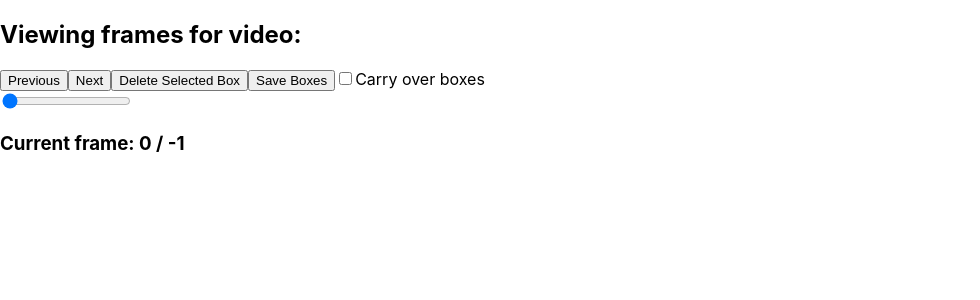
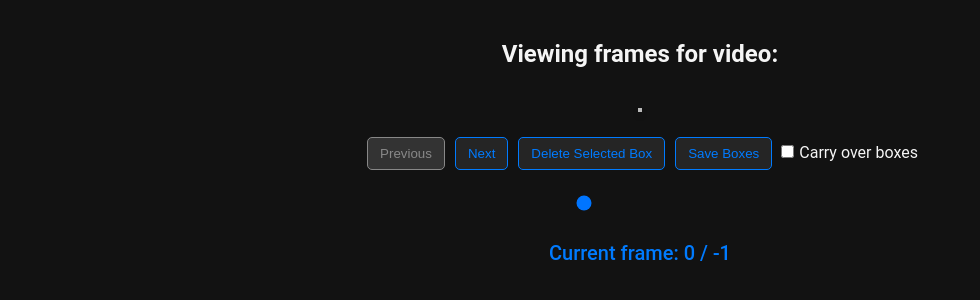
Before and after one commit to osu-uwrt/data_collection_webapp, a React (Create React App) app in the folder frontend/: page /video/1 in a window 1280 px wide. Shown: the top 300 px of the page, without its empty margins (0-980 px from the left). Built offline with nearby package versions, Linux system fonts and the light colour scheme; no server answers.

Commit message:
Css style testing

```diff
--- a/frontend/package.json
+++ b/frontend/package.json
@@ -3,12 +3,18 @@
   "version": "0.1.0",
   "private": true,
   "dependencies": {
+    "@chakra-ui/icons": "^2.1.1",
+    "@chakra-ui/react": "^2.8.1",
+    "@emotion/react": "^11.11.1",
+    "@emotion/styled": "^11.11.0",
     "@mantine/core": "^7.1.2",
     "@mantine/hooks": "^7.1.2",
+    "@mui/material": "^5.14.12",
     "@testing-library/jest-dom": "^5.17.0",
     "@testing-library/react": "^13.4.0",
     "@testing-library/user-event": "^13.5.0",
     "axios": "^1.5.1",
+    "framer-motion": "^10.16.4",
     "markerjs2": "^2.31.1",
     "re-resizable": "^6.9.11",
     "react": "^18.2.0",
--- a/frontend/src/App.css
+++ b/frontend/src/App.css
@@ -1,60 +1,142 @@
+/* App.css */
+body {
+  background-color: #121212;
+  color: #f5f5f5;
+}
+
 .index-page {
-  font-family: "Arial", sans-serif;
-  padding: 2rem;
-  max-width: 1200px;
-  margin: 0 auto;
+  font-family: "Roboto", sans-serif;
+  background-color: #181818;
+  padding: 20px;
+  display: flex;
+  flex-direction: column;
+  align-items: center;
 }
 
 .title {
-  text-align: center;
-  color: #333;
-  margin-bottom: 2rem;
-  font-weight: 400;
-  font-size: 2.5rem;
+  font-size: 28px;
+  color: #f5f5f5;
+  margin-bottom: 20px;
 }
 
 .video-list {
   display: grid;
-  grid-template-columns: repeat(auto-fill, minmax(250px, 1fr));
-  gap: 1.5rem;
+  grid-template-columns: repeat(4, 1fr);
+  gap: 20px;
+  width: 100%;
+  max-width: 1200px;
 }
 
 .video-item {
-  border: 1px solid #eaeaea;
-  border-radius: 5px;
+  background-color: #252525;
+  border-radius: 8px;
+  box-shadow: 0 4px 8px rgba(0, 0, 0, 0.1);
+  overflow: hidden;
   transition: transform 0.3s;
 }
 
 .video-item:hover {
   transform: scale(1.05);
-  box-shadow: 0 4px 15px rgba(0, 0, 0, 0.1);
 }
 
 .video-link {
+  display: block;
   text-decoration: none;
-  color: inherit;
-  display: block;
-}
-
-.video-thumbnail {
-  overflow: hidden;
-  border-radius: 5px 5px 0 0;
+  color: #f5f5f5;
 }
 
 .video-thumbnail img {
   width: 100%;
-  display: block;
-  transition: transform 0.3s;
-}
-
-.video-item:hover .video-thumbnail img {
-  transform: scale(1.1);
+  height: auto;
+  border-radius: 8px 8px 0 0;
 }
 
 .video-name {
-  padding: 1rem;
+  text-align: center;
+  padding: 10px;
   font-weight: 500;
+  color: #bbb;
+}
+
+#frame-viewer {
+  display: flex;
+  flex-direction: column;
+  align-items: center;
+  font-family: "Roboto", sans-serif;
+  margin: 20px 0;
+}
+
+.frame-container {
+  position: relative;
+  background-color: #252525;
+  border: 2px solid #bbb;
+  margin: 20px 0;
+  box-shadow: 0 4px 8px rgba(0, 0, 0, 0.1);
+}
+
+h2,
+h3 {
+  color: #f5f5f5;
+}
+
+.videoFrame {
+  max-width: 100%;
+  display: block;
+}
+
+#frame-slider {
+  width: 10%;
+  margin: 20px auto;
+  background-color: #252525;
+  color: #f5f5f5;
+}
+
+h2 {
+  font-size: 24px;
+  color: #f5f5f5;
+}
+
+h3 {
+  font-size: 18px;
   color: #555;
-  background-color: #f7f7f7;
-  border-radius: 0 0 5px 5px;
+  margin-top: 10px;
 }
+
+button {
+  padding: 8px 12px;
+  border: none;
+  margin: 5px;
+  cursor: pointer;
+  border-radius: 5px;
+  background-color: #252525;
+  border: 1px solid #007bff;
+  color: #007bff;
+  font-weight: 500;
+  transition: background-color 0.3s;
+}
+
+button:hover {
+  background-color: #007bff;
+  color: #f5f5f5;
+}
+
+button:disabled,
+button:disabled:hover {
+  background-color: #333;
+  color: #888;
+  border: 1px solid #888;
+  cursor: not-allowed;
+}
+
+input[type="checkbox"] {
+  margin-right: 5px;
+  background-color: #333;
+  border-color: #007bff;
+}
+
+h3 {
+  font-size: 20px;
+  margin-top: 10px;
+  font-weight: 500;
+  color: #007bff;
+}
--- a/frontend/src/components/IndexPage.js
+++ b/frontend/src/components/IndexPage.js
@@ -1,24 +1,24 @@
 import React, { useState, useEffect } from "react";
 import axios from "axios";
+import { Link } from "react-router-dom";
 import "../App.css";
 
 function IndexPage() {
   const [videos, setVideos] = useState([]);
 
   useEffect(() => {
-    async function fetchVideos() {
+    const fetchVideos = async () => {
       try {
         const response = await axios.get("http://localhost:5000/");
         if (Array.isArray(response.data)) {
           setVideos(response.data);
-          console.log("Videos:", response.data);
         } else {
           console.error("Unexpected response structure:", response.data);
         }
       } catch (error) {
         console.error("Error fetching videos:", error);
       }
-    }
+    };
 
     fetchVideos();
   }, []);
@@ -29,7 +29,7 @@ function IndexPage() {
       <div className="video-list">
         {videos.map((videoName) => (
           <div key={videoName} className="video-item">
-            <a href={`/video/${videoName}`} className="video-link">
+            <Link to={`/video/${videoName}`} className="video-link">
               <div className="video-thumbnail">
                 <img
                   src={`http://localhost:5000/data/frames/${videoName}/frame0.jpg`}
@@ -37,7 +37,7 @@ function IndexPage() {
                 />
               </div>
               <p className="video-name">{videoName}</p>
-            </a>
+            </Link>
           </div>
         ))}
       </div>
--- a/frontend/src/components/VideoPage.js
+++ b/frontend/src/components/VideoPage.js
@@ -158,10 +158,16 @@ function VideoPage() {
           </div>
 
           <div>
-            <button onClick={() => updateFrame(currentFrame - 1, carryBoxes)}>
+            <button
+              onClick={() => updateFrame(currentFrame - 1, carryBoxes)}
+              disabled={currentFrame === 0}
+            >
               Previous
             </button>
-            <button onClick={() => updateFrame(currentFrame + 1, carryBoxes)}>
+            <button
+              onClick={() => updateFrame(currentFrame + 1, carryBoxes)}
+              disabled={currentFrame === data.total_frames - 1}
+            >
               Next
             </button>
             <button onClick={handleDeleteClick}>Delete Selected Box</button>
```
Also changed, not shown: 2 other files (tests, documents, lock files or other folders).
